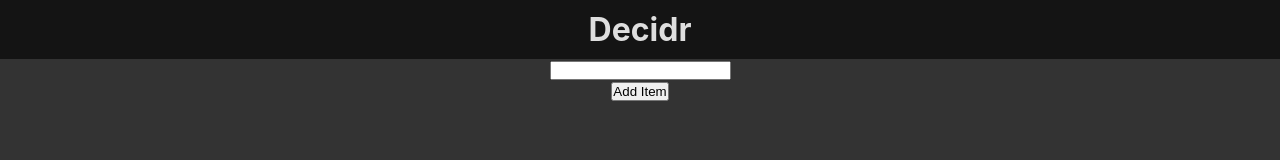
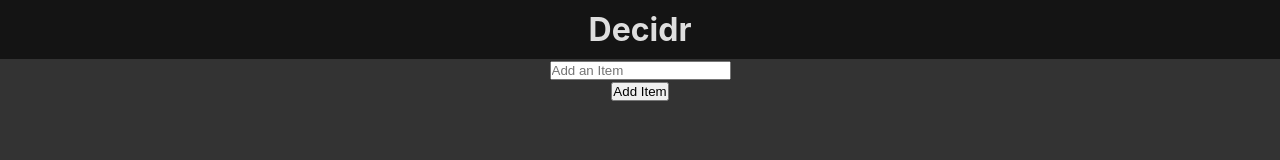
Before and after one commit to SmiJa/decidr, a React (Create React App) app: page / in a window 1280 px wide. Shown: the top 160 px of the page. Built offline with nearby package versions, Linux system fonts and the light colour scheme.

Commit message:
feat(input item): add controls and function to add item to list #6 #7

```diff
--- a/src/components/Input.js
+++ b/src/components/Input.js
@@ -1,11 +1,27 @@
-export default function Input(setListContainer) {
+import { useState } from "react"
+
+export default function Input({listContainer, setListContainer}) {
+    const [newItem, setNewItem] = useState("");
+
+    const formSubmit = (e) => {
+        e.preventDefault();
+        console.log(newItem);
+        setListContainer([...listContainer, newItem]);
+        setNewItem("");
+    }
+
     return (
-        <div>
+        <div id="add-item">
             <form>
-                <div className="input">
-                    <input type="text" />
+                <div className="input-wrap">
+                    <input
+                        type="text"
+                        value={newItem}
+                        onChange={e => setNewItem(e.target.value)}
+                        placeholder="Add an Item"
+                    />
                 </div>
-                <button className="add-btn">Add Item</button>
+                <button type="submit" className="add-btn" onClick={formSubmit}>Add Item</button>
             </form>
         </div>
     )
```
